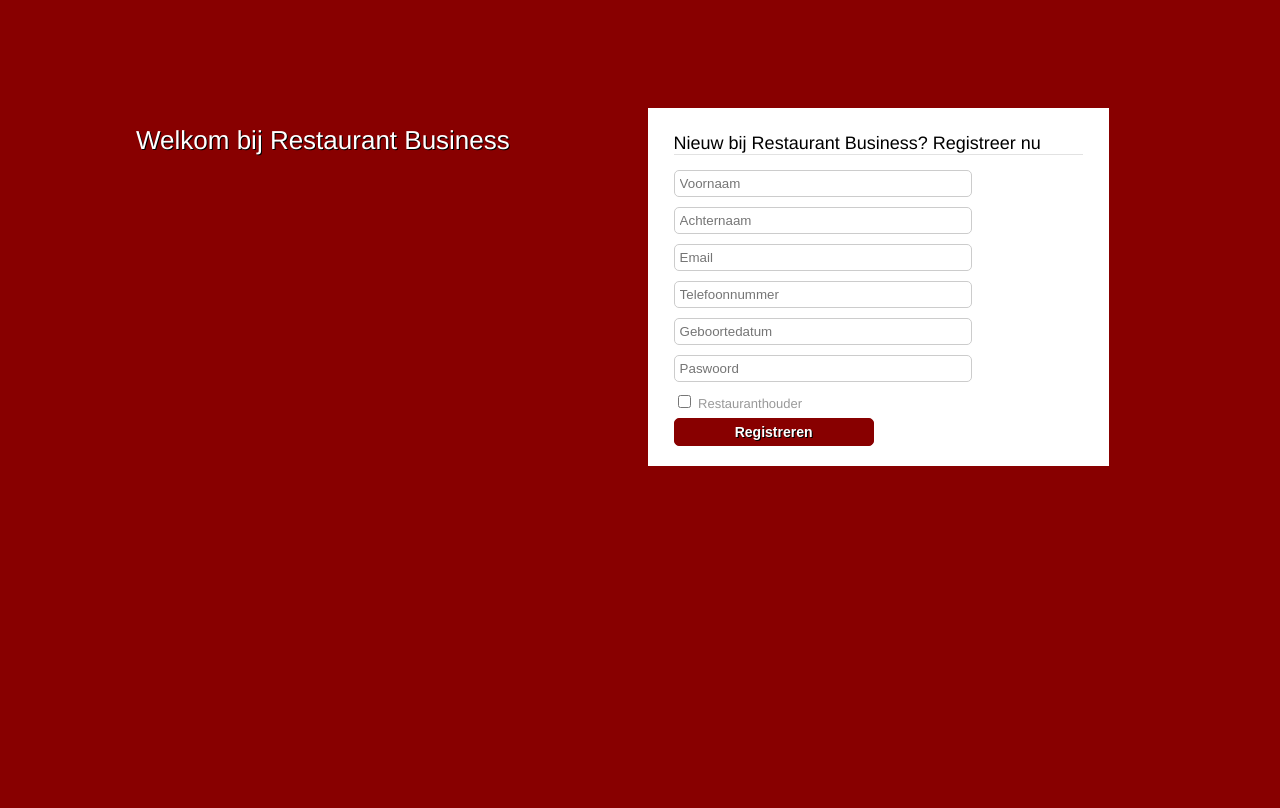
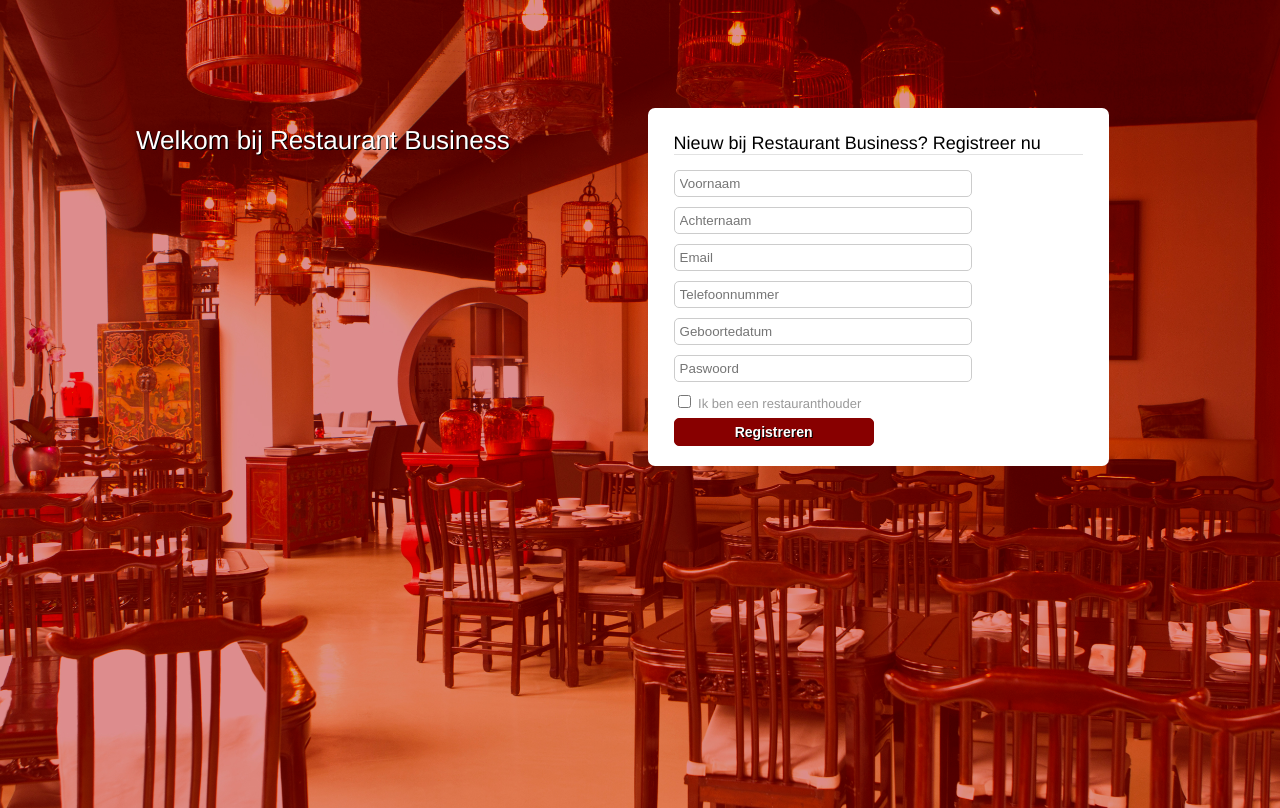
Before and after one commit to watchthemoon/PhpProject, a PHP site: page /registratie.php in a window 1280 px wide. Run offline with PHP 8.4, Linux system fonts and the light colour scheme.

Commit message:
Achtergrond veranderd

```diff
--- a/css/style.css
+++ b/css/style.css
@@ -3,6 +3,7 @@ html{
 	height: 100%; }
 
 body{
+		background: url('../images/background.jpg') no-repeat center center fixed;
 		background-color: #880000;
 		background-size: cover;
 		width: 100%;
@@ -30,7 +31,8 @@ header h1{
 		margin-right: 10%;
 		padding: 10px 5%;
 		background-color: #fff;
-		margin-top: 30px;}
+		margin-top: 30px;
+		border-radius: 7px;}
 
 #rightside{
 	width: 40%;
--- a/registratie.php
+++ b/registratie.php
@@ -25,7 +25,7 @@
 		<input type="text" name="birthdate" placeholder="Geboortedatum" />
 		<input type="password" name="password" placeholder="Paswoord" />
 		<input type="checkbox" name="isAdmin" value="yes" id="isAdmin">
-		<label for="isAdmin">Restauranthouder</label>
+		<label for="isAdmin">Ik ben een restauranthouder</label>
 		<input type="submit" name="btnSignup" value="Registreren" />
 		</form>
 
```
Also changed, not shown: images/background.jpg (added).
